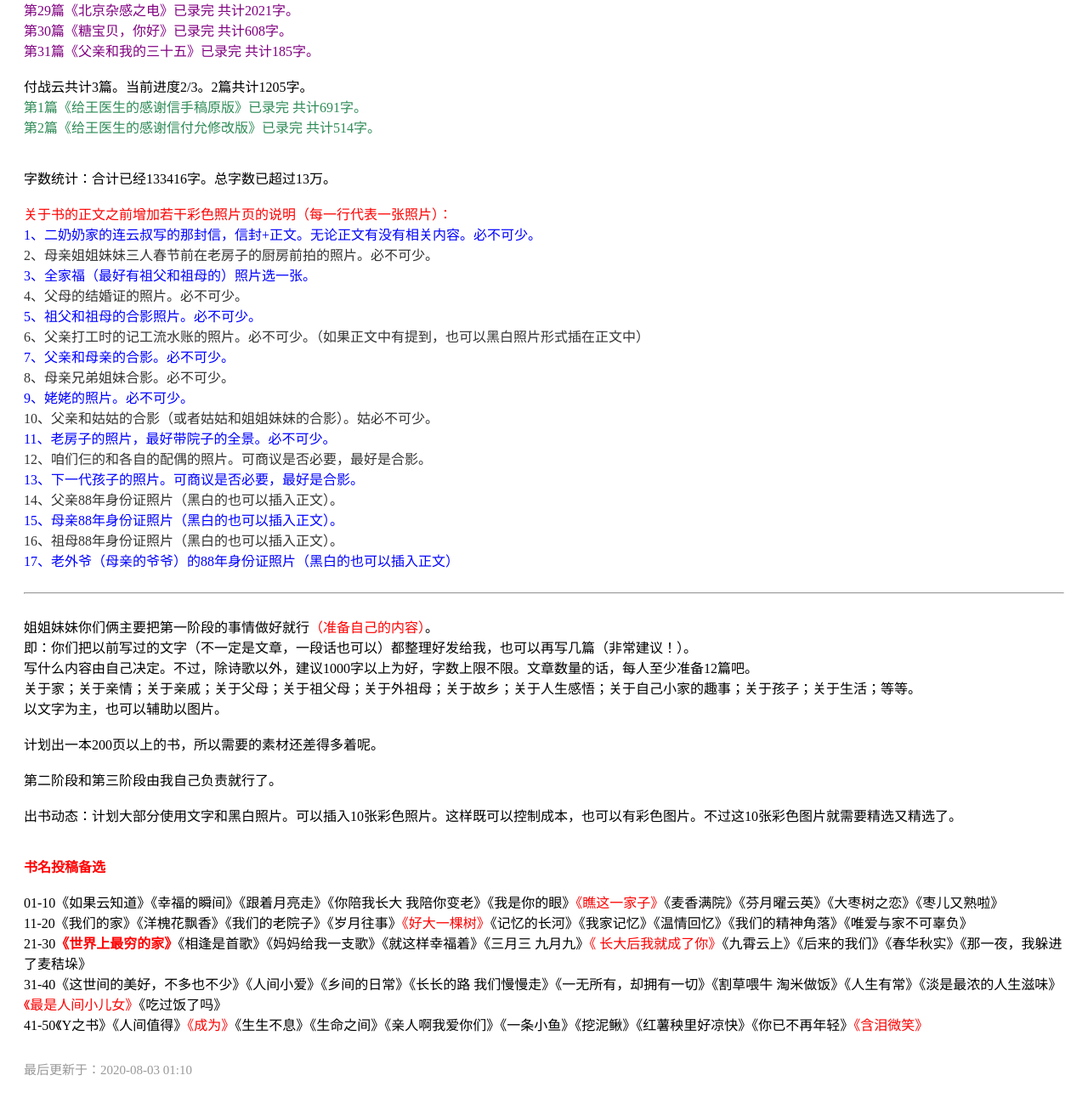
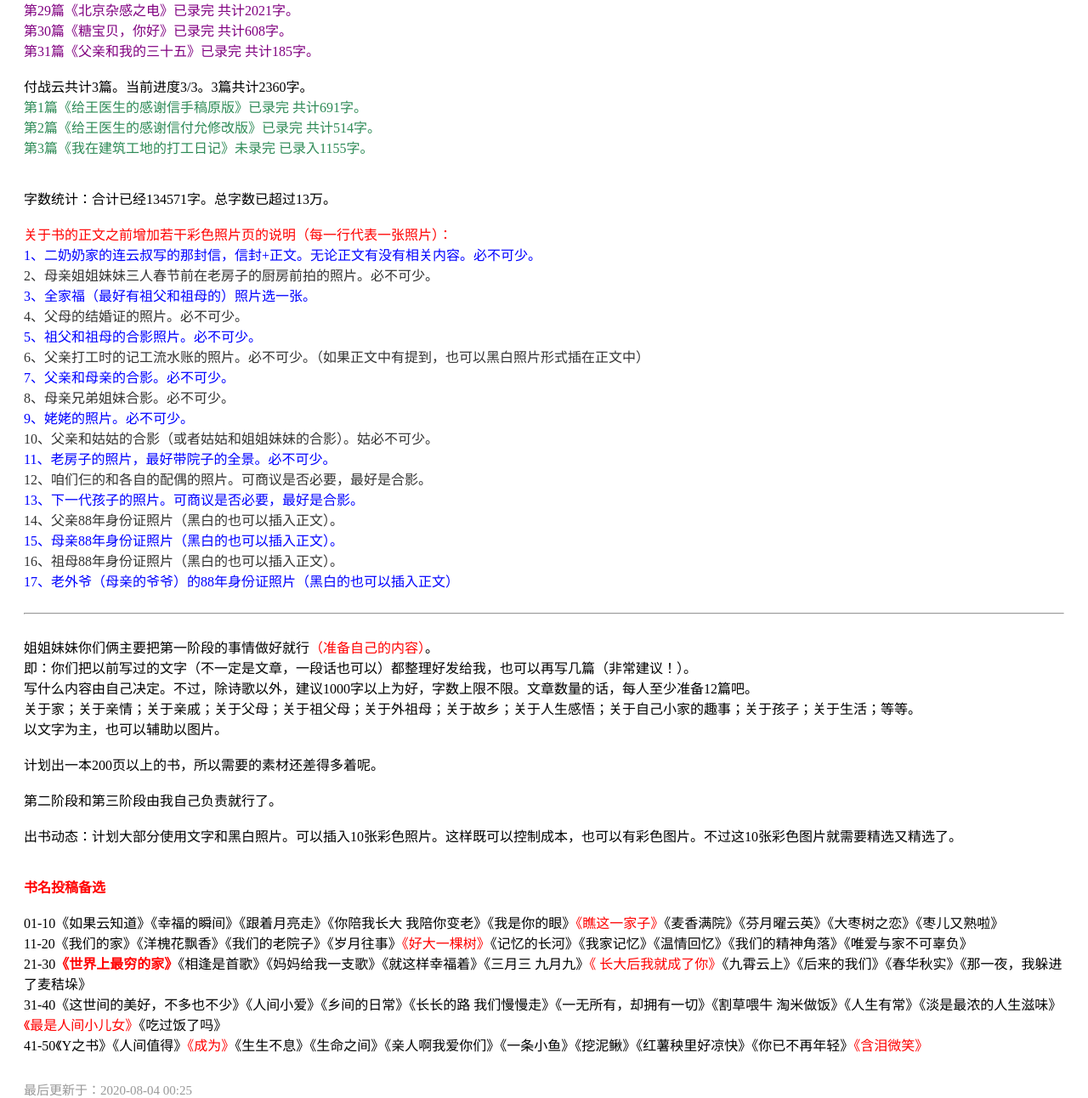
Before and after one commit to isunman/sugarbaby, a plain HTML site: page yunbook/index.html in a window 1280 px wide. Shown: the part 2598-3890 px from the top of the page at 85% size. Before the commit the page ends 3866 px from the top, so only its background shows below. Drawn offline with Linux system fonts and the light colour scheme.

Commit message:
Update index.html

```diff
--- a/yunbook/index.html
+++ b/yunbook/index.html
@@ -111,12 +111,13 @@
     		<span style="color:#800080;" >第30篇《糖宝贝，你好》已录完 共计608字。</span><br />
     		<span style="color:#800080;" >第31篇《父亲和我的三十五》已录完 共计185字。</span><br />
 
-    		<br />付战云共计3篇。当前进度2/3。2篇共计1205字。<br />
+    		<br />付战云共计3篇。当前进度3/3。3篇共计2360字。<br />
     		<span style="color:#2E8B57;" >第1篇《给王医生的感谢信手稿原版》已录完 共计691字。</span><br />
     		<span style="color:#2E8B57;" >第2篇《给王医生的感谢信付允修改版》已录完 共计514字。</span><br />
+    		<span style="color:#2E8B57;" >第3篇《我在建筑工地的打工日记》未录完 已录入1155字。</span><br />
     		</div>
     		<br /><br />
-    		字数统计：合计已经133416字。总字数已超过13万。
+    		字数统计：合计已经134571字。总字数已超过13万。
     		<br /><br />
     		<div>
     			<span class="hlred">关于书的正文之前增加若干彩色照片页的说明（每一行代表一张照片）：</span><br />
@@ -164,6 +165,6 @@
 
     	</div>
     </div>
-    <div style="height:20px;margin:30px 20px;color:#999999;font-size:15px;">最后更新于：2020-08-03 01:10</div>
+    <div style="height:20px;margin:30px 20px;color:#999999;font-size:15px;">最后更新于：2020-08-04 00:25</div>
 </body>
 </html>
```
